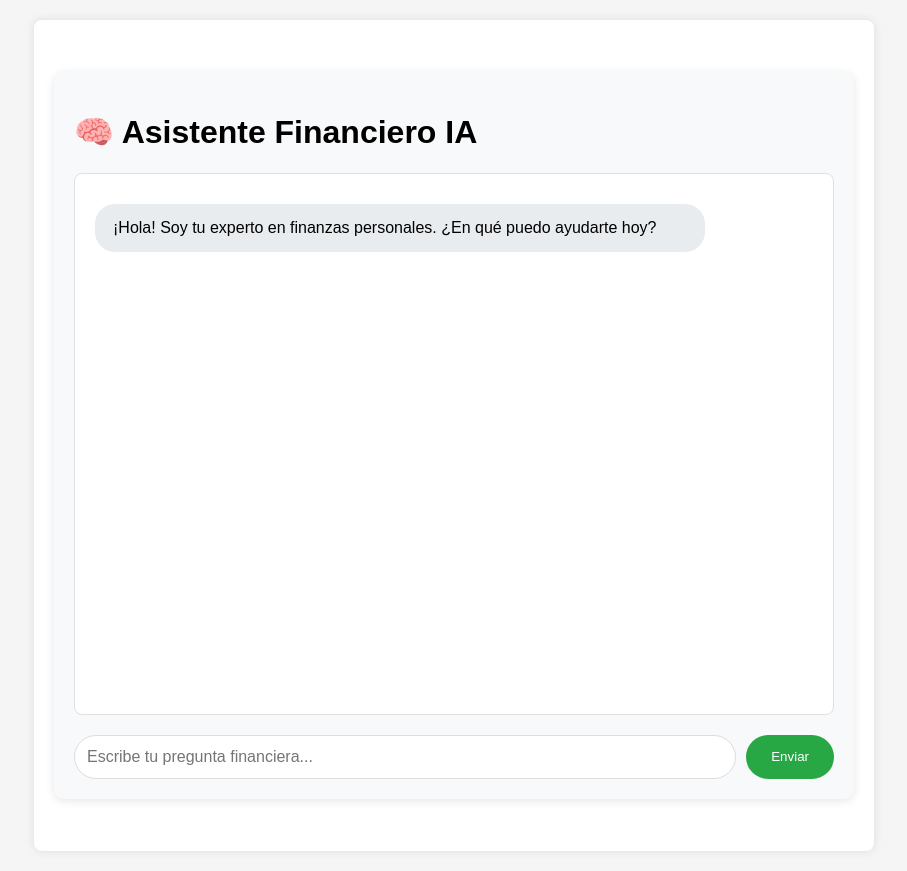
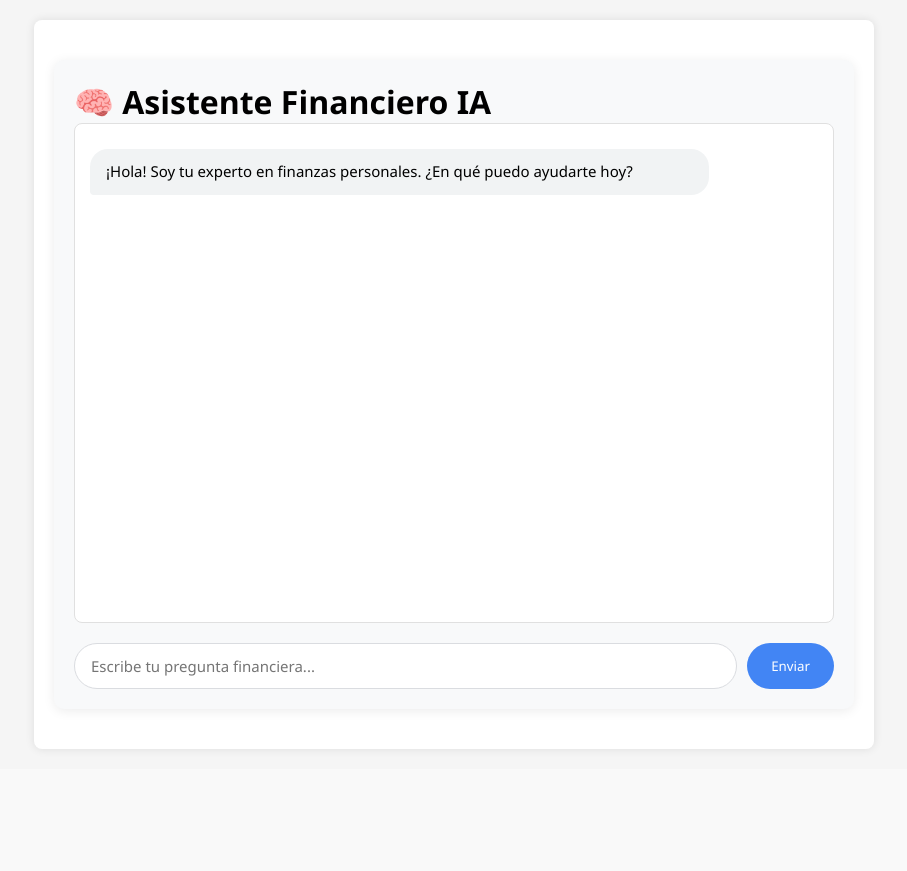
Before and after one commit to PotOfCode/AI-financial-advisor, a Flask app: page /asistente in a window 1280 px wide. Shown: the part 68-939 px from the top of the page, without its empty margins (186-1093 px from the left). After the commit the page ends 819 px from the top, so only its background shows below. Run offline with Flask 3, Linux system fonts and the light colour scheme.

Commit message:
Actualizar asistente.html

```diff
--- a/templates/asistente.html
+++ b/templates/asistente.html
@@ -2,214 +2,212 @@
 
 {% block content %}
 <div class="chat-container">
-    <h1>🧠 Asistente Financiero IA</h1>
+    <h1 class="chat-title">🧠 Asistente Financiero IA</h1>
 
     <div class="chat-box" id="chatBox">
-        <div class="message bot">
-            ¡Hola! Soy tu experto en finanzas personales. ¿En qué puedo ayudarte hoy?
+        <div class="message bot-message">
+            <div class="message-content">¡Hola! Soy tu experto en finanzas personales. ¿En qué puedo ayudarte hoy?</div>
         </div>
     </div>
 
-    <div class="input-container">
-        <input type="text" id="userInput" placeholder="Escribe tu pregunta financiera...">
-        <button onclick="sendMessage()">Enviar</button>
+    <div class="input-area">
+        <input type="text" id="userInput" class="chat-input" placeholder="Escribe tu pregunta financiera..." aria-label="Escribe tu mensaje">
+        <button class="send-button" onclick="sendMessage()">Enviar</button>
     </div>
 
-    <div id="loading" class="hidden">
-        <div class="loader"></div>
-        <p>Procesando...</p>
+    <div id="loadingIndicator" class="loading-hidden">
+        <div class="spinner"></div>
+        <span class="loading-text">Procesando...</span>
     </div>
 </div>
 
 <script>
+// Elementos del DOM
 const chatBox = document.getElementById('chatBox');
 const userInput = document.getElementById('userInput');
-const loading = document.getElementById('loading');
+const loadingIndicator = document.getElementById('loadingIndicator');
 
+// Función para sanitizar texto
+const sanitizeText = (text) => {
+    return text
+        .replace(/<\/?[^>]+(>|$)/g, '')  // Eliminar HTML
+        .replace(/[*#_`~]/g, '')         // Eliminar markdown
+        .replace(/\n{2,}/g, '\n')        // Reducir saltos múltiples
+        .trim();
+};
+
+// Función para crear mensajes
+const createMessage = (text, type) => {
+    const messageDiv = document.createElement('div');
+    messageDiv.className = `message ${type}-message`;
+
+    const contentDiv = document.createElement('div');
+    contentDiv.className = 'message-content';
+    contentDiv.textContent = sanitizeText(text);
+
+    messageDiv.appendChild(contentDiv);
+    return messageDiv;
+};
+
+// Función principal
 async function sendMessage() {
     const message = userInput.value.trim();
     if (!message) return;
 
     // Mostrar mensaje del usuario
-    appendMessage(message, 'user');
+    chatBox.appendChild(createMessage(message, 'user'));
     userInput.value = '';
-    loading.classList.remove('hidden');
+    loadingIndicator.classList.remove('loading-hidden');
 
     try {
         const response = await fetch('/api/chat', {
             method: 'POST',
-            headers: {
-                'Content-Type': 'application/json',
-                'Accept': 'application/json'},
+            headers: {'Content-Type': 'application/json'},
             body: JSON.stringify({message: message})
         });
 
+        if (!response.ok) throw new Error('Error en la respuesta');
+
         const data = await response.json();
-
-        if (!response.ok) {
-            const errorData = await response.json().catch(() => ({ message: "Error desconocido" }));
-            throw new Error(errorData.message || "Error en el servidor");
-        }
-
-        appendMessage(data.response, 'bot');
+        chatBox.appendChild(createMessage(data.response, 'bot'));
 
     } catch (error) {
-        appendMessage(`Error: ${error.message}`, 'error');
+        chatBox.appendChild(createMessage(`Error: ${error.message}`, 'error'));
     } finally {
-        loading.classList.add('hidden');
+        loadingIndicator.classList.add('loading-hidden');
+        chatBox.scrollTop = chatBox.scrollHeight;
     }
 }
 
-function cleanResponse(text) {
-    return text
-        .replace(/<\/?[^>]+(>|$)/g, '') // Eliminar HTML
-        .replace(/#{1,6}/g, '')          // Quitar encabezados Markdown
-        .replace(/\*\*/g, '')            // Eliminar negritas
-        .replace(/`{3}/g, '');           // Quitar bloques de código
-}
-
-function appendMessage(text, type) {
-    const messageDiv = document.createElement('div');
-    messageDiv.className = `message ${type}`;
-
-    // Texto limpio y normalizado
-    const cleanText = cleanResponse(text)
-        .replace(/\n/g, '<br>'); // Convertir saltos de línea
-
-    messageDiv.innerHTML = `<div class="message-content">${cleanText}</div>`;
-
-    // Forzar estilos incluso si el navegador intenta cambiarlos
-    messageDiv.querySelectorAll('*').forEach(element => {
-        element.style.cssText = 'font-size: 1rem !important; line-height: 1.5 !important;';
-    });
-
-    chatBox.appendChild(messageDiv);
-    chatBox.scrollTop = chatBox.scrollHeight;
-}
-
-// Enviar con Enter
+// Evento para enviar con Enter
 userInput.addEventListener('keypress', (e) => {
     if (e.key === 'Enter') sendMessage();
 });
 </script>
 
 <style>
+/* Reset completo */
+.chat-container * {
+    box-sizing: border-box;
+    margin: 0;
+    padding: 0;
+    font-family: 'Segoe UI', system-ui, sans-serif;
+}
+
+/* Contenedor principal */
 .chat-container {
     max-width: 800px;
-    margin: 2rem auto;
+    margin: 20px auto;
     padding: 20px;
     background: #f8f9fa;
     border-radius: 10px;
-    box-shadow: 0 2px 10px rgba(0,0,0,0.1);
+    box-shadow: 0 2px 12px rgba(0,0,0,0.08);
 }
 
+/* Área de chat */
 .chat-box {
     height: 500px;
-    border: 1px solid #e0e0e0;
-    border-radius: 8px;
-    padding: 20px;
+    padding: 15px;
     margin-bottom: 20px;
     overflow-y: auto;
     background: white;
+    border-radius: 8px;
+    border: 1px solid #e0e0e0;
 }
 
+/* Mensajes base */
 .message {
+    max-width: 85%;
     margin: 10px 0;
-    padding: 12px 18px;
-    border-radius: 20px;
-    max-width: 80%;
-    word-break: break-word;
-    font-size: 16px;
-    line-height: 1.5;
+    border-radius: 18px;
+    font-size: 15px;
+    line-height: 1.45;
+    position: relative;
 }
 
-/* Reset completo para elementos anidados */
-.message * {
-    all: revert !important; /* Anula cualquier estilo heredado */
-    font-size: 16px;
-    line-height: 1.5 !important;
-    font-family: system-ui, sans-serif !important;
-    color: inherit !important;
+/* Contenido del mensaje */
+.message-content {
+    padding: 12px 16px;
+    word-break: break-word;
+    white-space: pre-wrap;
 }
 
-/* Eliminar márgenes en listas */
-.message ul, .message ol {
-    margin: 0 !important;
-    padding-left: 1.5rem !important;
+/* Mensajes del bot */
+.bot-message {
+    background: #f1f3f4;
+    margin-right: auto;
+    border-bottom-left-radius: 4px;
 }
 
-/* Bloquear tamaño de texto en elementos específicos */
-.message h1, .message h2, .message h3,
-.message li, .message p, .message strong {
-    font-size: 1rem !important;
-    font-weight: normal !important;
+/* Mensajes del usuario */
+.user-message {
+    background: #4285f4;
+    color: white;
+    margin-left: auto;
+    border-bottom-right-radius: 4px;
 }
 
-.message strong {
-    font-weight: bold;
+/* Mensajes de error */
+.error-message {
+    background: #fce8e6;
+    color: #d93025;
+    border-left: 3px solid #d93025;
 }
 
-.message.user {
-    background: #007bff;
-    color: white;
-    margin-left: auto;
+/* Área de entrada */
+.input-area {
+    display: flex;
+    gap: 10px;
 }
 
-.message.bot {
-    background: #e9ecef;
-    margin-right: auto;
+.chat-input {
+    flex: 1;
+    padding: 12px 16px;
+    border: 1px solid #dadce0;
+    border-radius: 24px;
+    font-size: 15px;
 }
 
-.message.error {
-    background: #ffe3e3;
-    color: #dc3545;
+.send-button {
+    padding: 0 24px;
+    background: #4285f4;
+    color: white;
+    border: none;
+    border-radius: 24px;
+    cursor: pointer;
+    transition: background 0.2s;
 }
 
-.input-container {
-    display: flex;
-    gap: 10px;
-    margin-top: 20px;
+.send-button:hover {
+    background: #3367d6;
 }
 
-.input-container input {
-    flex: 1;
-    padding: 12px;
-    border: 1px solid #ddd;
-    border-radius: 25px;
-    font-size: 16px;
-}
-
-.input-container button {
-    padding: 12px 25px;
-    background: #28a745;
-    color: white;
-    border: none;
-    border-radius: 25px;
-    cursor: pointer;
-    transition: background 0.3s;
-}
-
-.input-container button:hover {
-    background: #218838;
-}
-
-.hidden {
+/* Loading indicator */
+.loading-hidden {
     display: none;
 }
 
-.loader {
-    border: 4px solid #f3f3f3;
-    border-top: 4px solid #3498db;
+.spinner {
+    border: 3px solid rgba(0,0,0,0.1);
+    border-top: 3px solid #4285f4;
     border-radius: 50%;
-    width: 30px;
-    height: 30px;
+    width: 24px;
+    height: 24px;
     animation: spin 1s linear infinite;
-    margin: 20px auto;
+    margin: 0 auto;
 }
 
 @keyframes spin {
     0% { transform: rotate(0deg); }
     100% { transform: rotate(360deg); }
 }
+
+.loading-text {
+    display: block;
+    text-align: center;
+    margin-top: 8px;
+    color: #5f6368;
+    font-size: 14px;
+}
 </style>
 {% endblock %}
```
